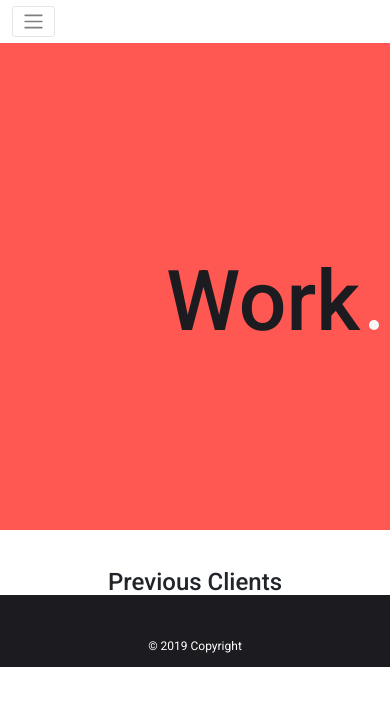
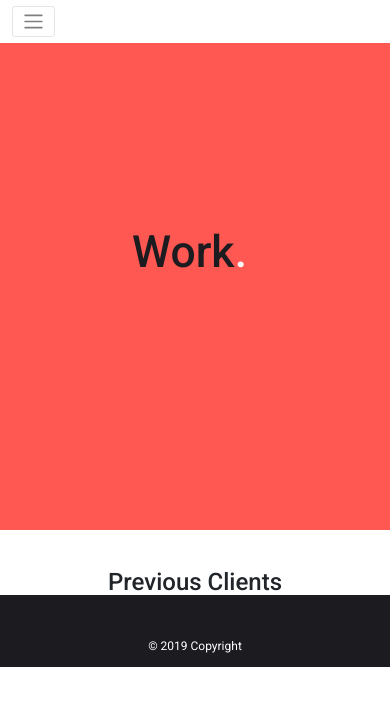
Before and after one commit to simone188535/portfolio, a React (Create React App) app: page /work in a window 390 px wide. Shown: the top 706 px of the page. Built offline with nearby package versions, Linux system fonts and the light colour scheme.

Commit message:
hero styling complete

```diff
--- a/src/scss/App.scss
+++ b/src/scss/App.scss
@@ -502,9 +502,6 @@ html, body {
     }
 
     .work {
-        // .bg-work-hero{
-        //     background: $red-orange;
-        // }
         .hero-section {
             height: 530px;
 
@@ -520,19 +517,24 @@ html, body {
                     opacity: 0;
                 }
                 #scaling-period {
-                    background: $off-white;
+                    // background: $off-white;
                     opacity: 0;
-                    width: 10px;
-                    height: 10px;
-                    position: absolute;
-                    bottom: 27%;
-                    right: -10%;
-                    border-radius: 50%;
+                    // width: 10px;
+                    // height: 10px;
+                    // position: absolute;
+                    // bottom: 27%;
+                    // right: 33%;
+                    // border-radius: 50%;
+                    color: $off-white;
+                    right: 1.5%;
                 }
 
                 .hero-text-container {
                     top: 45%;
-                    left: 42%;
+                    // text-align: center;
+                    // width: 50%;
+                    // margin: 0 auto;
+                    // left: 42%;
                 }
             }
         }
@@ -648,6 +650,16 @@ html, body {
                             font-size: 6rem;
                         }
                     }
+                }
+            }
+        }
+        .work {
+            .hero-section {
+
+                .hero-text {
+                    font-size: 6rem;
+
+
                 }
             }
         }
@@ -850,6 +862,19 @@ html, body {
                 }
             }
         }
+        .work {
+            .hero-section {
+
+                .hero-text {
+                    font-size: 5rem;
+
+                    #scaling-period{
+                        right: 2.5%;
+                    }
+
+                }
+            }
+        }
     }
 }
 
@@ -969,6 +994,20 @@ html, body {
                 }
             }
         }
+        .work {
+            .hero-section {
+
+                .hero-text {
+                    font-size: 3.7rem;
+
+                    #scaling-period{
+                        right: 3%;
+                    }
+
+                }
+            }
+        }
+
     }
 }
 
--- a/src/work/Work.js
+++ b/src/work/Work.js
@@ -11,7 +11,10 @@ const Work = () => {
 
         if (isInViewport($(heroIdent))) {
             const tl = new TimelineLite();
-            tl.to($('#work-hero-text'), 1, { opacity: 1 })
+            tl.to($('#work-hero-text'), 1, {
+                opacity: 1,
+                y:-20
+            })
             .to($('#scaling-period'),.5,{
                 opacity:1
             });
@@ -42,9 +45,10 @@ const Work = () => {
                         <div className="hero-section w-100">
                             <div className="h-100" id="hero-content">
                                 <div className="hero-text position-relative h-100">
-                                    <div className="hero-text-container position-absolute">
-                                    <div id="work-hero-text" className="float-left">Work</div>
-                                    <div id="scaling-period" className="float-left"></div>
+                                    <div className="hero-text-container position-relative">
+                                    <div  id="work-hero-text">Work <span id="scaling-period" className="position-relative">.</span></div>
+                                     {/* <div id="work-hero-text" className="float-left">Work</div> */}
+                                   {/* <div id="scaling-period" className="float-left"></div> */}
                                     </div>
                                 </div>
 
```
